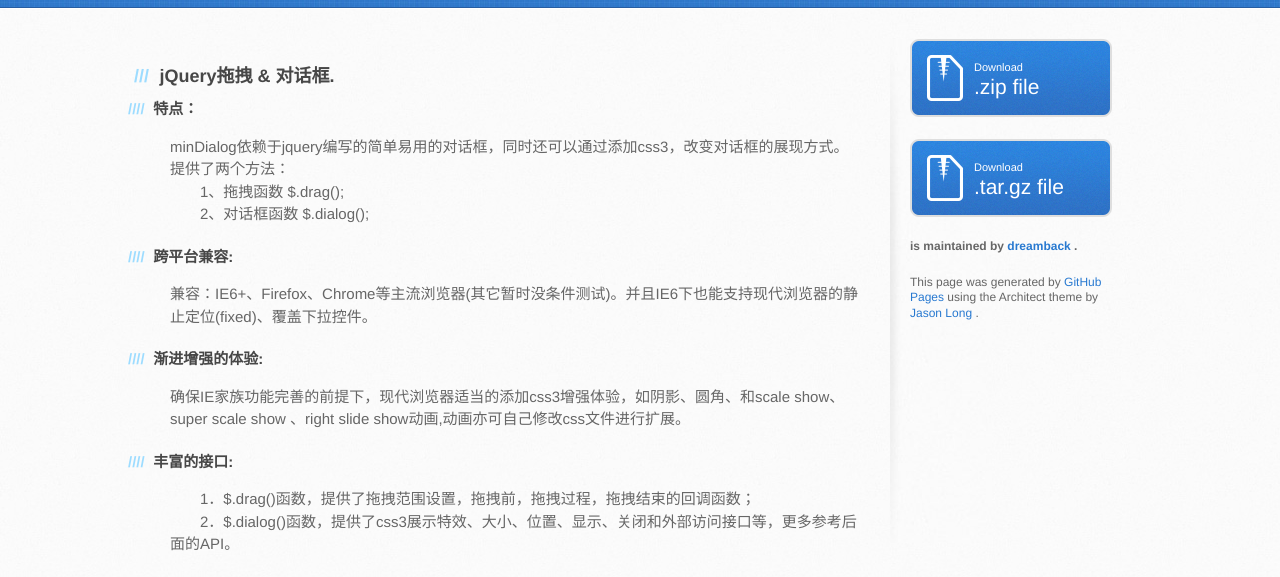
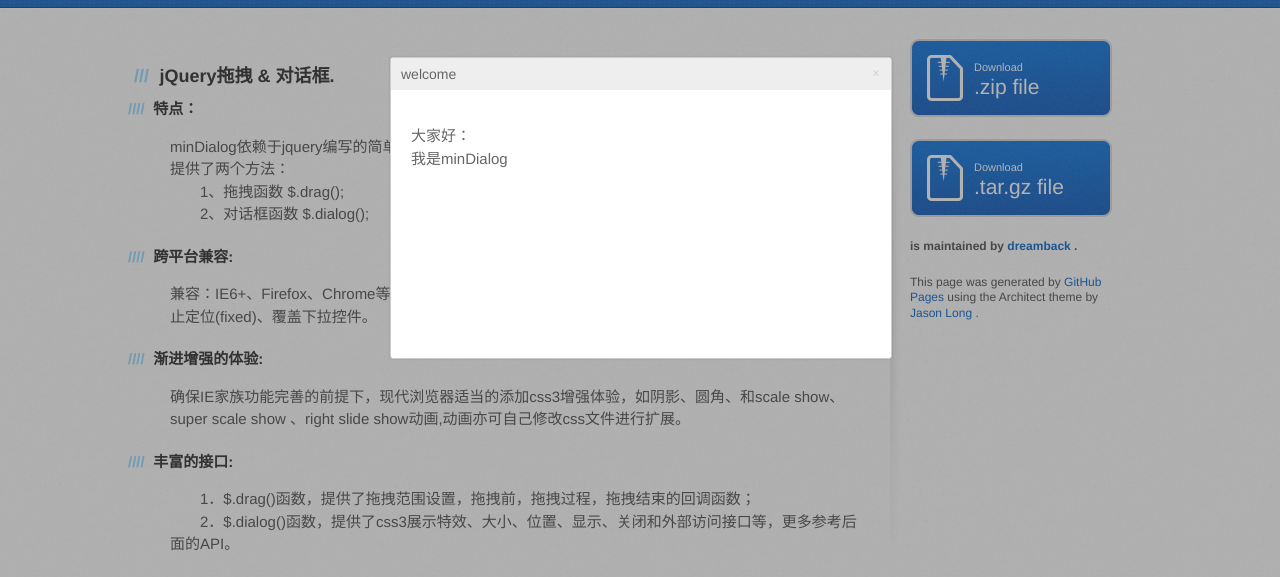
Before and after one commit to dreamback/idialog, a plain HTML site: page index.html in a window 1280 px wide. Shown: the part 193-770 px from the top of the page. Drawn offline with Linux system fonts and the light colour scheme.

Commit message:
welcome dialog

```diff
--- a/index.html
+++ b/index.html
@@ -198,6 +198,18 @@
       </div>
     </div>
   </div>
+  <script>
+    $.dialog({
+      title:'welcome',
+      id:'welcome',
+      content:'<p>大家好：<br> 我是minDialog</p>',
+      lock: true,
+      width:500,
+      fixed: true,
+      height:300,
+      effect:'db-super-scale'
+    });
+  </script>
 <div style="display:none;">
 <script type="text/javascript">
 var _bdhmProtocol = (("https:" == document.location.protocol) ? " https://" : " http://");
```
